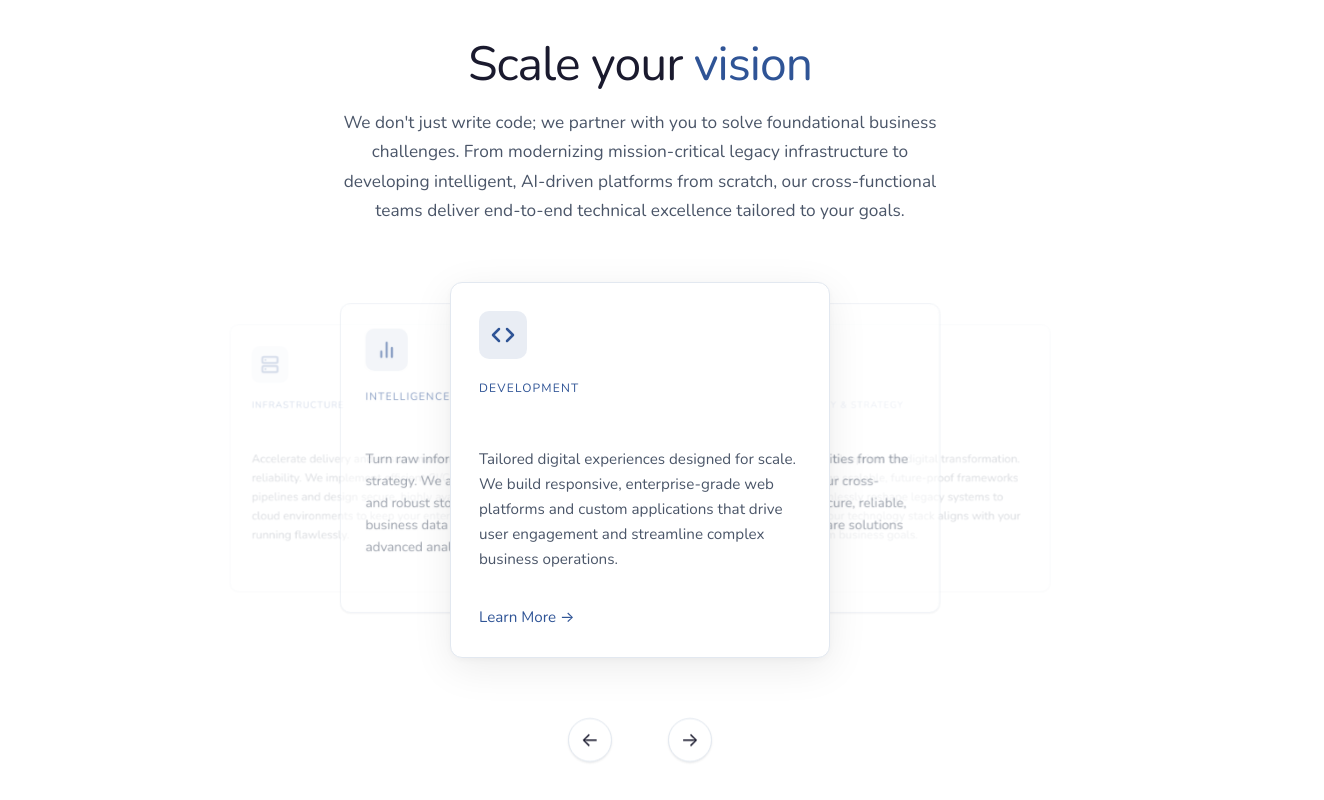
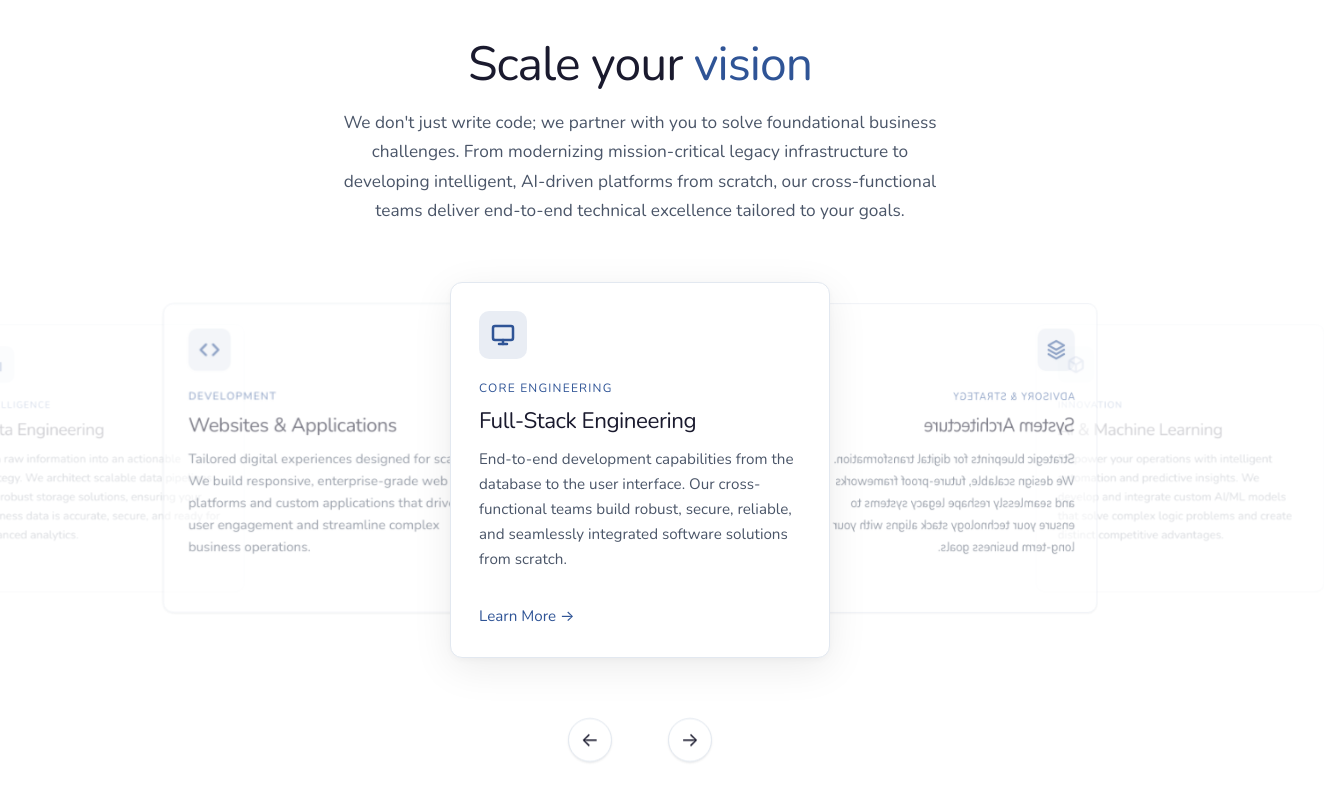
Before and after one commit to devvv18/Bractus, a Next.js app in the folder bractus-frontend/: page / in a window 1280 px wide. Shown: the part 1322-2122 px from the top of the page, 1324 px wide, since content can reach past the window. Built offline with nearby package versions, Linux system fonts and the light colour scheme.

Commit message:
cards  and stats section changes

```diff
--- a/bractus-frontend/package.json
+++ b/bractus-frontend/package.json
@@ -11,7 +11,10 @@
   "dependencies": {
     "@react-three/drei": "^9.122.0",
     "@react-three/fiber": "^8.18.0",
+    "@studio-freight/lenis": "^1.0.42",
     "@vercel/analytics": "^2.0.1",
+    "framer-motion": "^12.40.0",
+    "gsap": "^3.15.0",
     "next": "^14.2.35",
     "react": "^18",
     "react-dom": "^18",
--- a/bractus-frontend/src/app/components/Hero.js
+++ b/bractus-frontend/src/app/components/Hero.js
@@ -508,8 +508,8 @@ export default function Hero() {
             display: 'flex', gap: 'clamp(32px, 6vw, 64px)', justifyContent: 'center',
             padding: '28px 48px',
             borderRadius: 20,
-            background: 'linear-gradient(135deg, var(--accent) 0%, #1e40af 55%, #0B111E 100%)',
-            boxShadow: '0 12px 32px rgba(47,84,150,0.15)',
+            background: 'var(--stats-bg)',
+            boxShadow: 'var(--stats-shadow)',
             width: '100%', maxWidth: 850,
           }}>
             {STATS.map(({ suffix, label }, i) => (
@@ -517,10 +517,10 @@ export default function Hero() {
                 <div style={{
                   fontFamily: 'Nunito, sans-serif',
                   fontSize: 'clamp(1.8rem, 3.5vw, 2.5rem)',
-                  fontWeight: 800, color: '#fff',
+                  fontWeight: 800, color: 'var(--stats-text)',
                 }}>{counts[`c${i}`]}{suffix}</div>
                 <div style={{
-                  fontSize: '0.7rem', color: 'rgba(255,255,255,0.8)',
+                  fontSize: '0.7rem', color: 'rgba(255,255,255,0.85)',
                   textTransform: 'uppercase', letterSpacing: '0.15em', marginTop: 4,
                   fontWeight: 600
                 }}>{label}</div>
--- a/bractus-frontend/src/app/components/Services.js
+++ b/bractus-frontend/src/app/components/Services.js
@@ -1,6 +1,7 @@
 'use client'
-import { useState } from 'react'
+import { useState, useEffect } from 'react'
 import Link from 'next/link'
+
 
 const SERVICES = [
   {
@@ -63,63 +64,171 @@ export default function Services() {
     setCurrentIndex((i) => (i - 1 + SERVICES.length) % SERVICES.length)
   }
 
-  const getCardStyle = (index) => {
+  // Auto-play interval: rotates cards every 5 seconds.
+  // Resets timer on manual navigation for premium UX feel.
+  useEffect(() => {
+    const timer = setInterval(() => {
+      next()
+    }, 5000)
+    return () => clearInterval(timer)
+  }, [currentIndex])
+
+  const getCardClassName = (index) => {
     const total = SERVICES.length
     let diff = index - currentIndex
 
     if (diff > Math.floor(total / 2)) diff -= total
     else if (diff < -Math.floor(total / 2)) diff += total
 
-    let translateX = 0
-    let scale = 1
-    let opacity = 1
-    let zIndex = 10
-    let pointerEvents = 'auto'
-
-    // Multi-dimensional coordinates adjusted so 5 cards fit perfectly in viewport simultaneously
-    if (diff === 0) {
-      translateX = 0; scale = 1; opacity = 1; zIndex = 30
-    } else if (diff === 1) {
-      translateX = '35%'; scale = 0.88; opacity = 0.55; zIndex = 20; pointerEvents = 'none'
-    } else if (diff === -1) {
-      translateX = '-35%'; scale = 0.88; opacity = 0.55; zIndex = 20; pointerEvents = 'none'
-    } else if (diff === 2) {
-      translateX = '70%'; scale = 0.76; opacity = 0.2; zIndex = 10; pointerEvents = 'none'
-    } else if (diff === -2) {
-      translateX = '-70%'; scale = 0.76; opacity = 0.2; zIndex = 10; pointerEvents = 'none'
-    } else {
-      translateX = '0%'; scale = 0.6; opacity = 0; zIndex = 5; pointerEvents = 'none'
-    }
-
-    return {
-      position: 'absolute',
-      left: '50%',
-      marginLeft: -190, // half of maxWidth 380
-      width: '100%',
-      maxWidth: 380,
-      transform: `translateX(${translateX}) scale(${scale})`,
-      opacity,
-      zIndex,
-      pointerEvents,
-      transition: 'all 0.6s cubic-bezier(0.25, 1, 0.5, 1)',
-      overflow: 'visible',
-      transformOrigin: 'center center',
-    }
+    if (diff === 0) return 'carousel-card card-active'
+    if (diff === 1) return 'carousel-card card-right-1'
+    if (diff === -1) return 'carousel-card card-left-1'
+    if (diff === 2) return 'carousel-card card-right-2'
+    if (diff === -2) return 'carousel-card card-left-2'
+    return 'carousel-card card-hidden'
   }
 
   return (
     <section id="services" className="section" style={{ background: 'var(--bg)', overflowX: 'visible', position: 'relative' }}>
       {/* Immersive 3D CSS Styles */}
       <style>{`
+        .carousel-card {
+          position: absolute;
+          left: 50%;
+          transform-style: preserve-3d;
+          transition: all 0.6s cubic-bezier(0.25, 1, 0.5, 1);
+          overflow: visible;
+          transform-origin: center center;
+          width: 260px;
+          margin-left: -130px;
+          cursor: pointer;
+        }
+        @media (min-width: 600px) {
+          .carousel-card {
+            width: 280px;
+            margin-left: -140px;
+          }
+        }
+        @media (min-width: 900px) {
+          .carousel-card {
+            width: 310px;
+            margin-left: -155px;
+          }
+        }
+        @media (min-width: 1200px) {
+          .carousel-card {
+            width: 380px;
+            margin-left: -190px;
+          }
+        }
+
+        /* Active Card Style */
+        .card-active {
+          transform: translateX(0) scale(1);
+          opacity: 1;
+          z-index: 30;
+          pointer-events: auto;
+        }
+
+        /* Left 1 */
+        .card-left-1 {
+          transform: translateX(-120px) scale(0.88);
+          opacity: 0.55;
+          z-index: 20;
+        }
+        @media (min-width: 600px) {
+          .card-left-1 { transform: translateX(-180px) scale(0.88); }
+        }
+        @media (min-width: 900px) {
+          .card-left-1 { transform: translateX(-240px) scale(0.88); }
+        }
+        @media (min-width: 1200px) {
+          .card-left-1 { transform: translateX(-310px) scale(0.88); }
+        }
+
+        /* Right 1 */
+        .card-right-1 {
+          transform: translateX(120px) scale(0.88);
+          opacity: 0.55;
+          z-index: 20;
+        }
+        @media (min-width: 600px) {
+          .card-right-1 { transform: translateX(180px) scale(0.88); }
+        }
+        @media (min-width: 900px) {
+          .card-right-1 { transform: translateX(240px) scale(0.88); }
+        }
+        @media (min-width: 1200px) {
+          .card-right-1 { transform: translateX(310px) scale(0.88); }
+        }
+
+        /* Left 2 */
+        .card-left-2 {
+          transform: translateX(-220px) scale(0.76);
+          opacity: 0;
+          z-index: 10;
+        }
+        @media (min-width: 600px) {
+          .card-left-2 { transform: translateX(-320px) scale(0.76); opacity: 0.12; }
+        }
+        @media (min-width: 900px) {
+          .card-left-2 { transform: translateX(-420px) scale(0.76); opacity: 0.15; }
+        }
+        @media (min-width: 1200px) {
+          .card-left-2 { transform: translateX(-540px) scale(0.76); opacity: 0.2; }
+        }
+
+        /* Right 2 */
+        .card-right-2 {
+          transform: translateX(220px) scale(0.76);
+          opacity: 0;
+          z-index: 10;
+        }
+        @media (min-width: 600px) {
+          .card-right-2 { transform: translateX(320px) scale(0.76); opacity: 0.12; }
+        }
+        @media (min-width: 900px) {
+          .card-right-2 { transform: translateX(420px) scale(0.76); opacity: 0.15; }
+        }
+        @media (min-width: 1200px) {
+          .card-right-2 { transform: translateX(540px) scale(0.76); opacity: 0.2; }
+        }
+
+        /* Hidden */
+        .card-hidden {
+          transform: translateX(0) scale(0.6);
+          opacity: 0;
+          z-index: 5;
+        }
+
+        @keyframes cardJump {
+          0% {
+            transform: translateY(0) translateZ(0);
+          }
+          30% {
+            transform: translateY(-38px) translateZ(45px);
+          }
+          55% {
+            transform: translateY(-16px) translateZ(20px);
+          }
+          75% {
+            transform: translateY(-28px) translateZ(35px);
+          }
+          100% {
+            transform: translateY(-24px) translateZ(30px);
+          }
+        }
+
         @keyframes backgroundSpin {
           0% { transform: rotateY(0deg); }
-          15%, 100% { transform: rotateY(360deg); }
+          20%, 100% { transform: rotateY(360deg); }
         }
+
         .service-card-active {
           transition: all 0.5s cubic-bezier(0.25, 1, 0.5, 1) !important;
         }
         .service-card-active:hover {
-          transform: translateY(-24px) translateZ(30px) !important;
+          animation: cardJump 0.65s cubic-bezier(0.25, 1, 0.5, 1) both;
           box-shadow: 0 35px 70px -10px rgba(30, 64, 175, 0.25), inset 0 1px 0 rgba(255, 255, 255, 0.1) !important;
           border-color: var(--accent) !important;
         }
@@ -129,7 +238,11 @@ export default function Services() {
           transform-style: preserve-3d;
           transition: transform 0.6s cubic-bezier(0.25, 1, 0.5, 1);
         }
+        .carousel-card:not(.card-active) .rotation-wrapper {
+          animation: backgroundSpin 5s infinite cubic-bezier(0.4, 0, 0.2, 1);
+        }
       `}</style>
+
 
       <div className="container">
         <div style={{ textAlign: 'center', marginBottom: 20 }}>
@@ -157,37 +270,29 @@ export default function Services() {
 
         <div style={{
           position: 'relative',
-          width: '100vw',
-          left: '50%',
-          transform: 'translateX(-50%)',
+          width: '100%',
           margin: '0 auto',
           height: 480,
           display: 'flex',
           flexDirection: 'column',
           justifyContent: 'space-between',
-          overflowX: 'visible',
+          overflow: 'visible',
           perspective: '1200px',
         }}>
           {/* overflow: visible so side cards are not clipped */}
           <div style={{ position: 'relative', height: 380, width: '100%', overflow: 'visible' }}>
             {SERVICES.map((service, index) => {
-              const isBackground = index !== currentIndex
-
-              // Pure-CSS infinite 360 spin periodic keyframes with cascaded index delays
-              const spinAnimation = isBackground
-                ? 'backgroundSpin 5s infinite cubic-bezier(0.4, 0, 0.2, 1)'
-                : 'none'
-              const spinDelay = `${index * 1.25}s`
+              const spinDelay = `${index * 0.8}s`
 
               return (
                 <div
                   key={index}
-                  style={getCardStyle(index)}
+                  className={getCardClassName(index)}
+                  onClick={() => setCurrentIndex(index)}
                 >
                   <div
                     className="rotation-wrapper"
                     style={{
-                      animation: spinAnimation,
                       animationDelay: spinDelay,
                       transformStyle: 'preserve-3d',
                       width: '100%',
@@ -268,7 +373,7 @@ function ServiceCard({ icon, tag, title, desc, linkText, href, active }) {
         fontWeight: 400,
         marginBottom: 12,
         lineHeight: 1.3,
-        color: '#fff',
+        color: 'var(--text)',
       }}>{title}</h3>
 
       <p style={{
--- a/bractus-frontend/src/app/globals.css
+++ b/bractus-frontend/src/app/globals.css
@@ -55,7 +55,11 @@ button {
   --footer-text: #94a3b8;
   --bg-rgb: 255, 255, 255;
   --overlay: rgba(255, 255, 255, 0.6);
+  --stats-bg: linear-gradient(135deg, var(--accent) 0%, #4A7BE4 50%, #a8c5f8 100%);
+  --stats-text: #ffffff;
+  --stats-shadow: 0 12px 32px rgba(47, 84, 150, 0.15);
 }
+
 
 /* ═══════════════════════════════════════════════════
    DARK PALETTE
@@ -82,7 +86,11 @@ button {
   --footer-text: #64748b;
   --bg-rgb: 15, 23, 42;
   --overlay: rgba(15, 23, 42, 0.6);
+  --stats-bg: linear-gradient(135deg, var(--accent) 0%, #1e40af 50%, #0b1120 100%);
+  --stats-text: #ffffff;
+  --stats-shadow: 0 12px 32px rgba(15, 23, 42, 0.4);
 }
+
 
 /* ═══════════════════════════════════════════════════
    BASE TYPOGRAPHY
```
Also changed, not shown: 1 other file (tests, documents, lock files or other folders).
